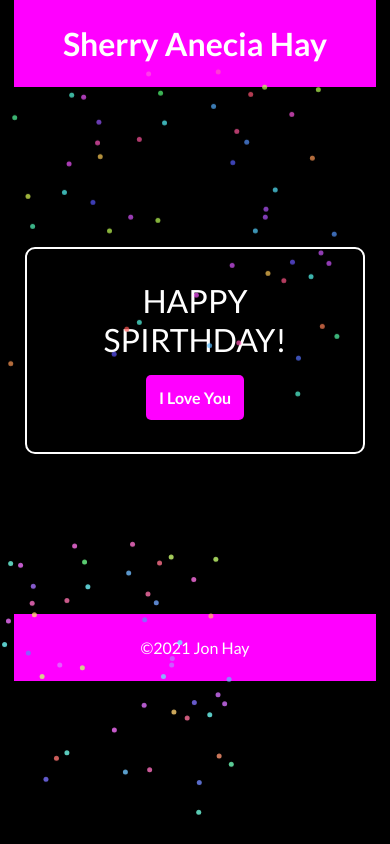
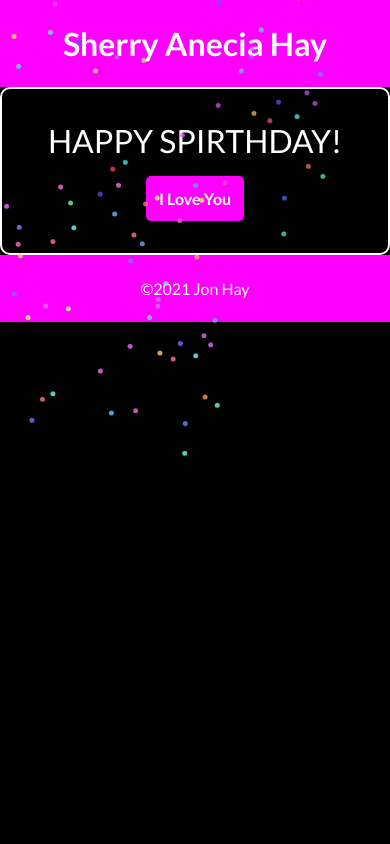
Before and after one commit to jonhayjr/hbs, a React (Create React App) app: page / in a window 390 px wide. Built offline with nearby package versions, Linux system fonts and the light colour scheme.

Commit message:
Updated mobile scrolling issue

```diff
--- a/src/App.css
+++ b/src/App.css
@@ -4,9 +4,6 @@
   font-family: 'Lato', sans-serif;
 }
 
-body {
-  display: flex;
-  flex-direction: column;
-  align-items: center;
-  justify-content: space-around;
+html {
+  height: 100%;
 }
--- a/src/Main/Main.css
+++ b/src/Main/Main.css
@@ -188,10 +188,8 @@ body {
   .text-box {
     color: white;
     text-align: center;
-    margin: 10rem auto;
     border: 2px solid white;
     border-radius: 10px;
-    width: 75%;
     padding: 2rem;
     text-transform: uppercase;
     }
```
